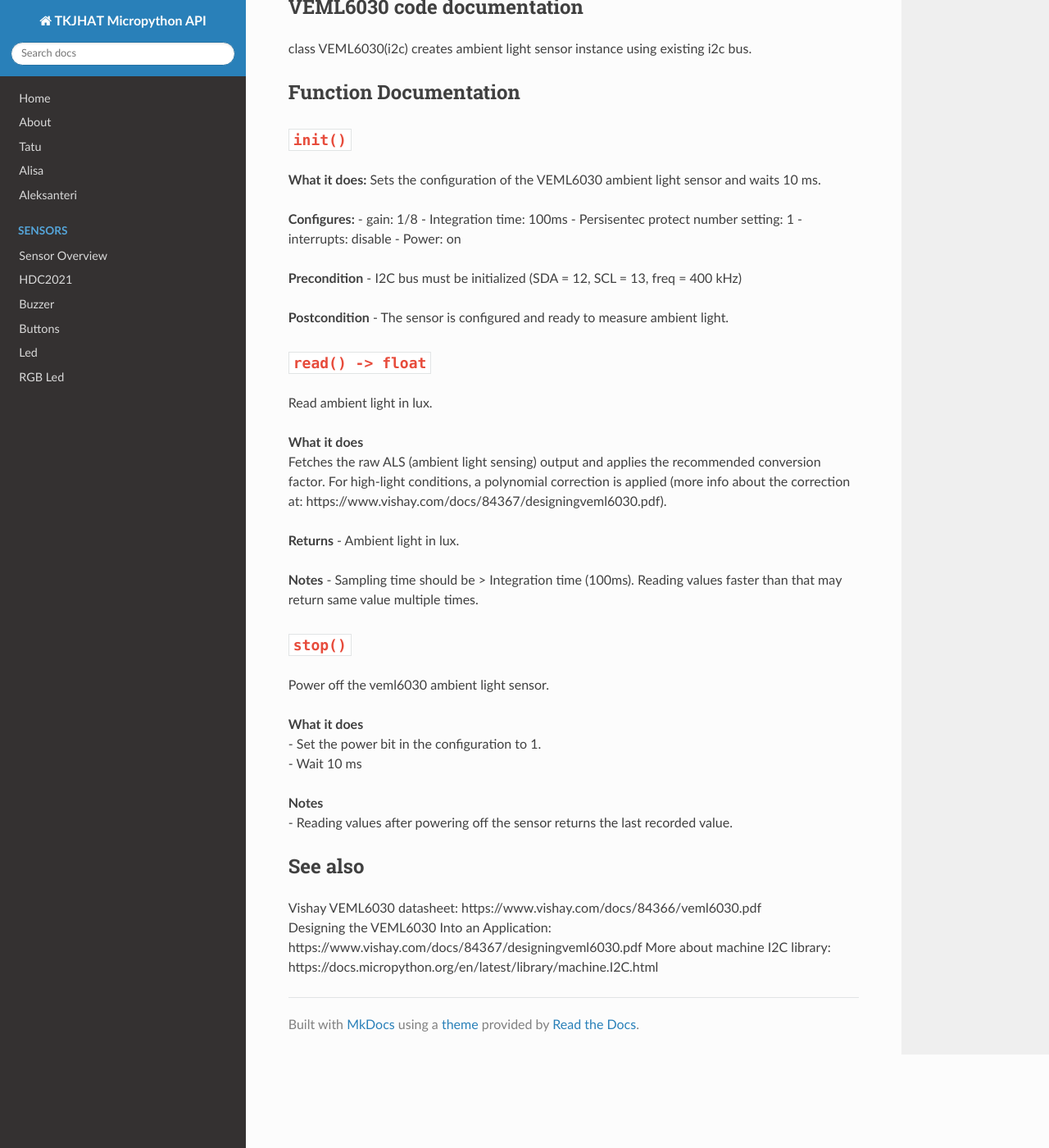
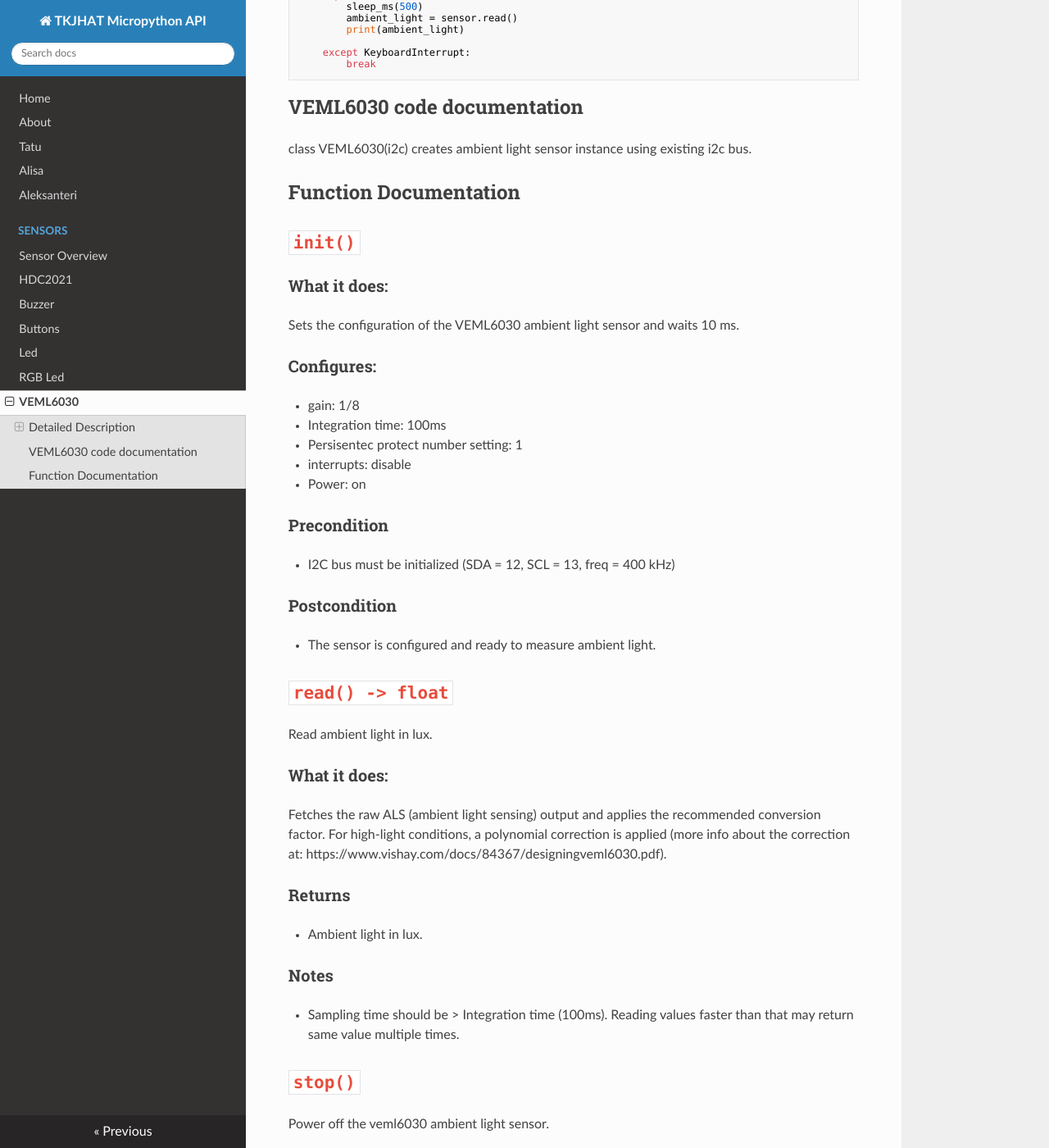
Before and after one commit to A11UD/TKJHAT_MicroPyth_Documentation, an MkDocs documentation site: the page built from docs/Sensors/veml6030.md, in a window 1280 px wide and 1400 px high, scrolled down 1054 px. Shown: the whole window at 82% size. Built offline with MkDocs 1.6.1, drawn with Linux system fonts in a browser that asks for light colours; nearby versions of some CDN libraries; some of the changed text lies outside the part shown.

Commit message:
Adding veml6030 to mkdocs.yml

```diff
--- a/docs/Sensors/veml6030.md
+++ b/docs/Sensors/veml6030.md
@@ -3,7 +3,7 @@
 ## Detailed Description
 This module provides API for driving Vishay VEML6030 ambient light sensor in the TKJHAT extencion board. VEML6030 is connected to the I2C bus with address 0x10.
 
-**It’s configured with:**
+### It’s configured with:
 - gain: 1/8
 - Integration time: 100ms
 - Persisentec protect number setting: 1
@@ -55,46 +55,46 @@ class VEML6030(i2c) creates ambient light sensor instance using existing i2c bus
 ## Function Documentation
 
 
-## `init()`
+# `init()`
 
-**What it does:**
+### What it does:
 Sets the configuration of the VEML6030 ambient light sensor and waits 10 ms.
 
 
-**Configures:**
+### Configures:
 - gain: 1/8
 - Integration time: 100ms
 - Persisentec protect number setting: 1
 - interrupts: disable
 - Power: on
 
-**Precondition**
+### Precondition
 - I2C bus must be initialized (SDA = 12, SCL = 13, freq = 400 kHz)
 
-**Postcondition**
+### Postcondition
 - The sensor is configured and ready to measure ambient light.
 
 
-## `read() -> float`
+# `read() -> float`
 Read ambient light in lux.
 
-**What it does**
+### What it does:
 Fetches the raw ALS (ambient light sensing) output and applies the recommended conversion factor. For high-light conditions, a polynomial correction is applied (more info about the correction at: https://www.vishay.com/docs/84367/designingveml6030.pdf).
 
-**Returns**
+### Returns
 - Ambient light in lux.
 
-**Notes**
+### Notes
 - Sampling time should be > Integration time (100ms). Reading values faster than that may return same value multiple times.
 
-## `stop()`
+# `stop()`
 Power off the veml6030 ambient light sensor.
 
-**What it does**
+### What it does
 - Set the power bit in the configuration to 1.
 - Wait 10 ms
 
-**Notes**
+### Notes
 - Reading values after powering off the sensor returns the last recorded value.
 
 ## See also
--- a/mkdocs.yml
+++ b/mkdocs.yml
@@ -13,5 +13,6 @@ nav:
       - Buttons:  Sensors/buttons.md
       - Led: Sensors/led.md
       - RGB Led:  Sensors/rgb_led.md
+      - VEML6030: Sensors/veml6030.md
 
 theme: readthedocs
```
